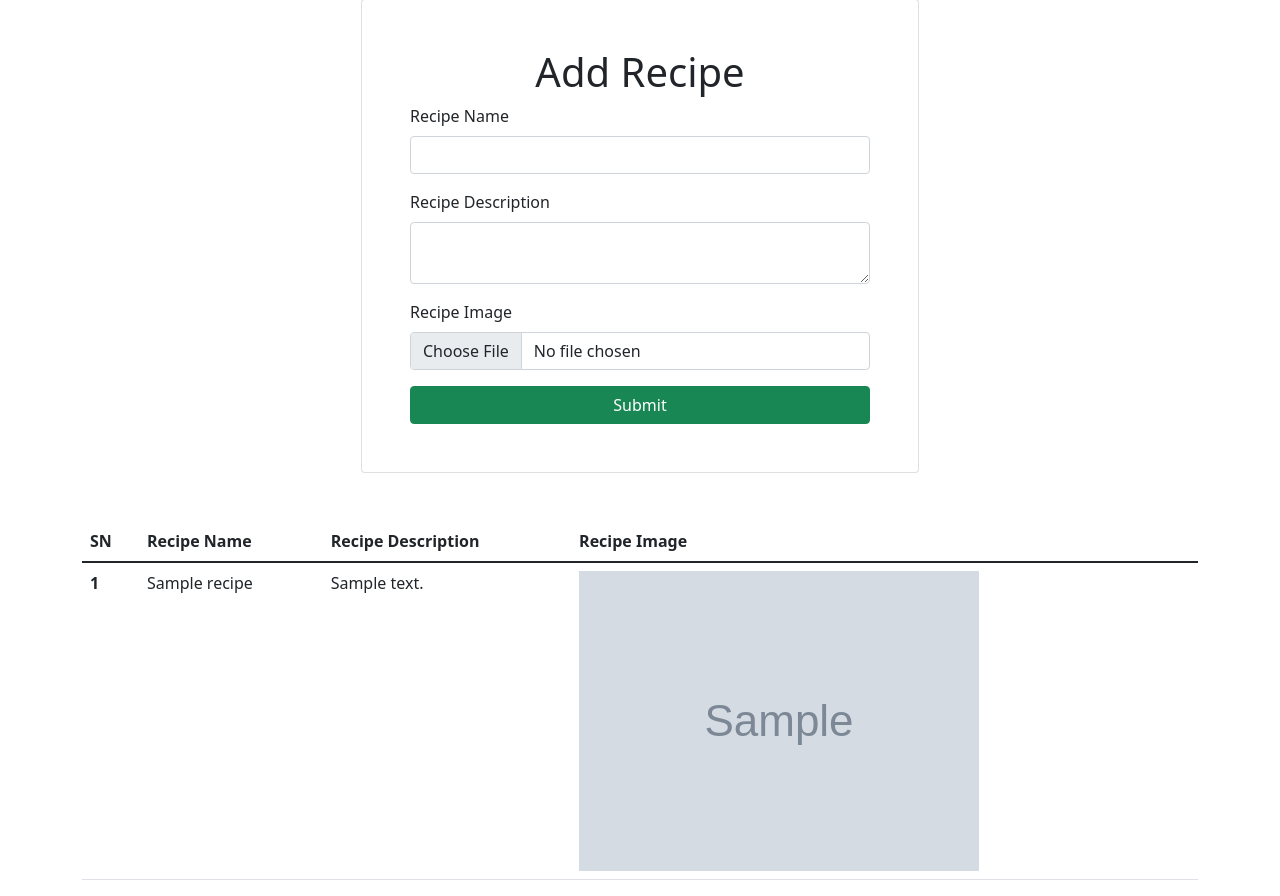
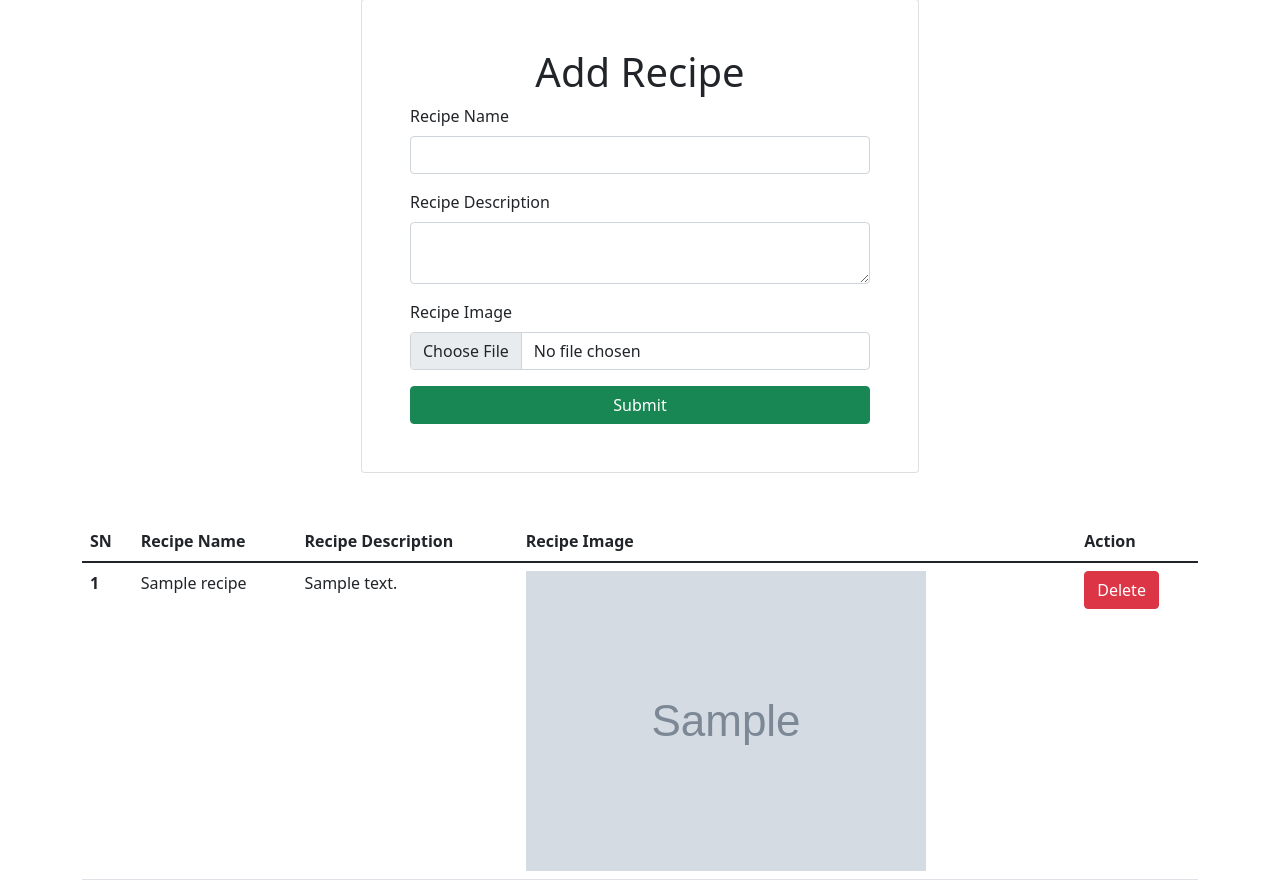
Before and after one commit to arguns/Recipe-Book, a Django app: page /recipes/ in a window 1280 px wide. Shown: the part 49-945 px from the top of the page. Run offline with Django 4.2, Linux system fonts and the light colour scheme; tables that the repository leaves empty hold one stand-in row (values such as "Sample post"); grey boxes marked "Sample" are stand-in pictures; some libraries are stand-ins or nearby versions.

Commit message:
Deleting recipes

```diff
--- a/recipebook/recipebook/urls.py
+++ b/recipebook/recipebook/urls.py
@@ -23,5 +23,6 @@ from django.conf.urls.static import static
 urlpatterns = [
     path('',home,name="home"),
     path('admin/', admin.site.urls),
-    path('recipes/', recipes, name="recipes")
-] +static(settings.MEDIA_URL,document_root=settings.MEDIA_ROOT)
+    path('recipes/', recipes, name="recipes"),
+    path('delete-recipe/<id>/', delete_recipe, name="delete_recipe"),
+]
--- a/recipebook/vege/templates/recipes.html
+++ b/recipebook/vege/templates/recipes.html
@@ -28,6 +28,7 @@
         <th scope="col">Recipe Name</th>
         <th scope="col">Recipe Description</th>
         <th scope="col">Recipe Image</th>
+        <th scope="col">Action</th>
       </tr>
     </thead>
     <tbody>
@@ -37,6 +38,7 @@
         <td>{{ rec.recipe_name }}</td>
         <td>{{ rec.recipe_description }}</td>
         <td><img src="{{ rec.recipe_image }}" alt=""></td>
+        <td><a class="btn btn-danger" href="/delete-recipe/{{rec.id}}">Delete</a></td>
       </tr>
       {% endfor %}
     </tbody>
--- a/recipebook/vege/views.py
+++ b/recipebook/vege/views.py
@@ -23,3 +23,9 @@ def recipes(request):
     queryset = Recipe.objects.all()
     context = {'page':'Recipe', 'Recipes':queryset}
     return render(request, 'recipes.html', context)
+
+def delete_recipe(request, id):
+    queryset = Recipe.objects.get(id=id)
+    queryset.delete()
+
+    return redirect('/recipes/')
```
Also changed, not shown: recipebook/db.sqlite3.
